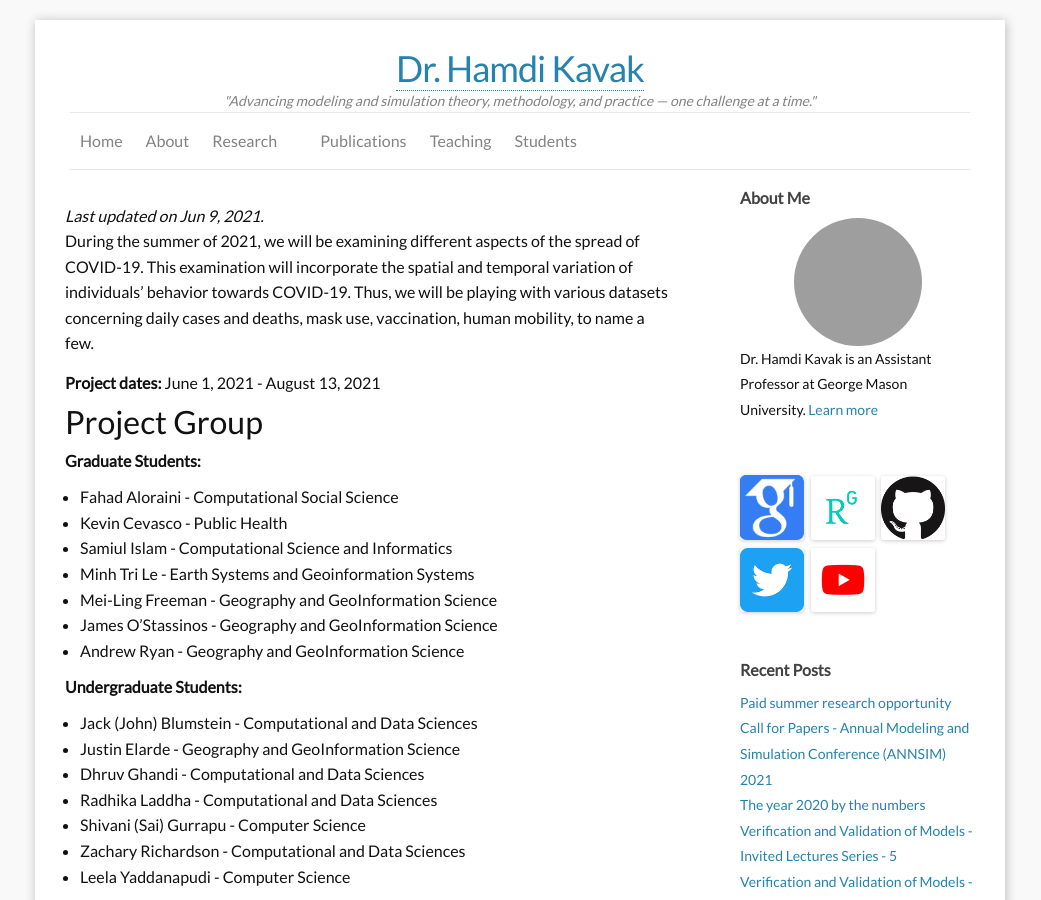
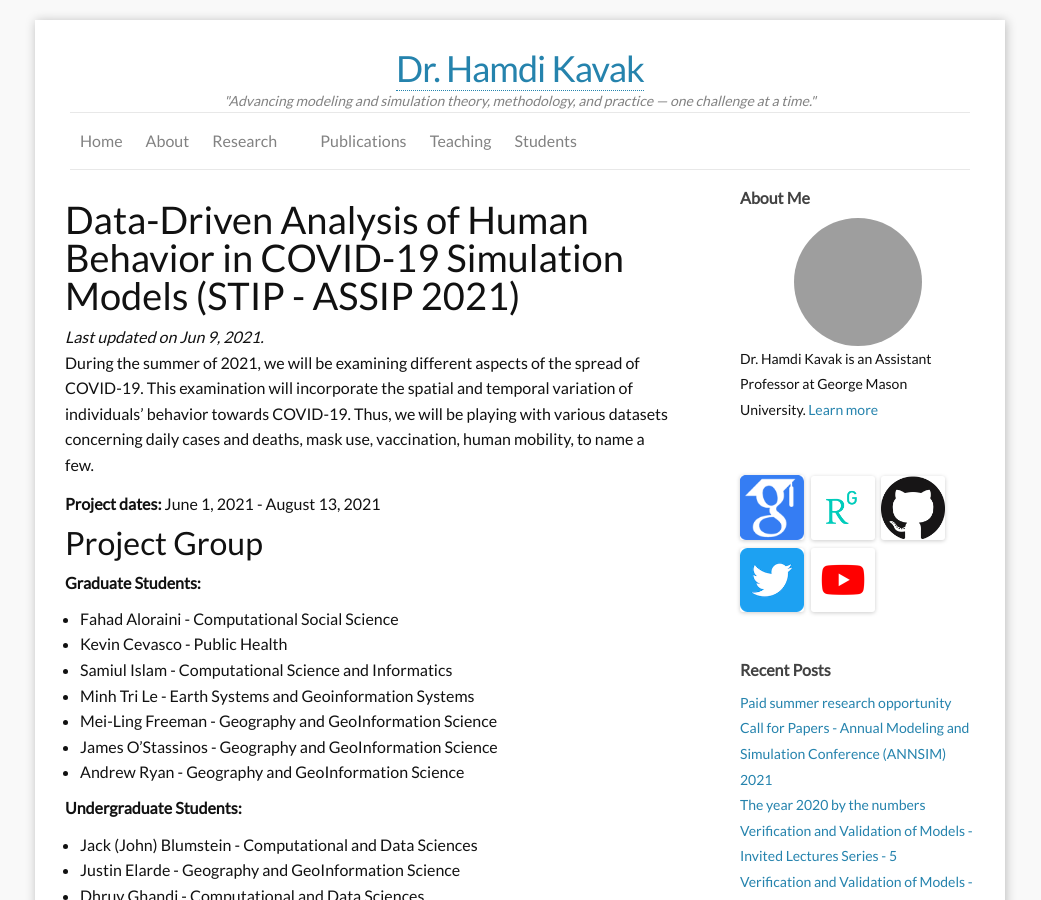
Before and after one commit to hamdikavak/hamdikavak.github.io, a Jekyll site: the page built from c1_stip-assip-2021.md, in a window 1280 px wide and 900 px high. Shown: the whole window, without its empty margins (120-1161 px from the left). Built offline with Jekyll 4.4.1, drawn with Linux system fonts in a browser that asks for light colours; nearby versions of some CDN libraries; grey boxes are pictures that could not be loaded.

Commit message:
STIP/ASSIP 2021 added

```diff
--- a/c1_stip-assip-2021.md
+++ b/c1_stip-assip-2021.md
@@ -1,10 +1,11 @@
 ---
 layout: page
-title: Data-Driven Analysis of Human Behavior in COVID-19 Simulation Models (STIP - ASSIP 2021)
+title: STIP/ASSIP 2021
 permalink: /research-stip-assip-2021/
 nav: yes
 ---
 
+# Data-Driven Analysis of Human Behavior in COVID-19 Simulation Models (STIP - ASSIP 2021)
 *Last updated on Jun 9, 2021.*
 During the summer of 2021, we will be examining different aspects of the spread of COVID-19. This examination will incorporate the spatial and temporal variation of individuals’ behavior towards COVID-19. Thus, we will be playing with various datasets concerning daily cases and deaths, mask use, vaccination, human mobility, to name a few.
 
```
